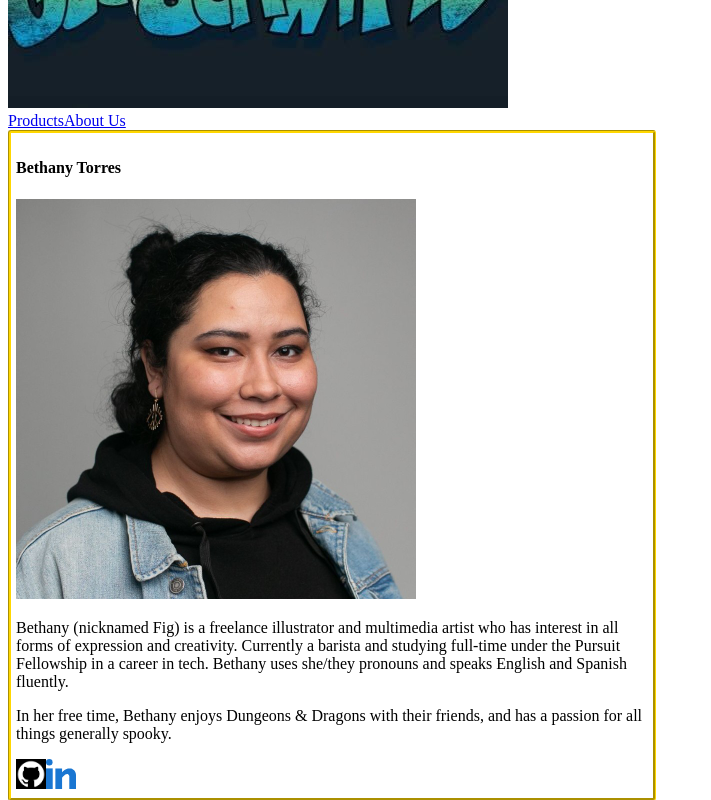
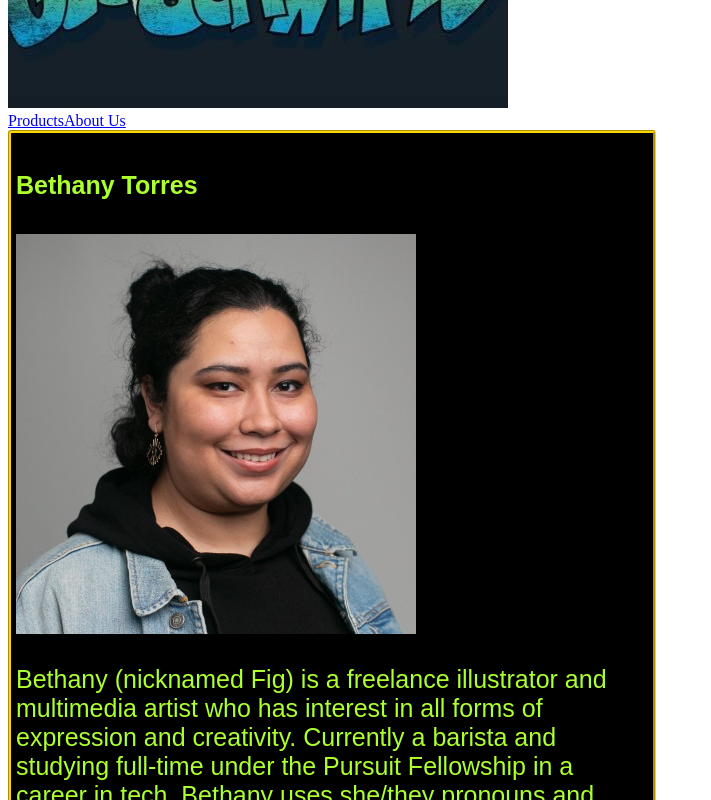
Before and after one commit to figgeryboo/10-1_ECommerce-Project, a React (Vite) app: page /about in a window 1280 px wide. Shown: the part 400-1200 px from the top of the page, without its empty margins (0-711 px from the left). Built offline with nearby package versions, Linux system fonts and the light colour scheme; no server answers.

Commit message:
Added some css to About Us

```diff
--- a/src/Components/AboutUs.css
+++ b/src/Components/AboutUs.css
@@ -5,6 +5,10 @@
     border-color: gold;
     padding: 5px;
     width: 50%;
+    font-family: fantasy;
+    color: greenyellow;
+    background-color: black;
+    font-size: 25px;
 
 
 }
--- a/src/Components/AboutUs.jsx
+++ b/src/Components/AboutUs.jsx
@@ -87,7 +87,7 @@ function AboutUs() {
             {member_bios.map((aboutMe, index) => (
 
                 <div className="profile-card" key={index}>
-                    <h4>{aboutMe.name}</h4>
+                    <h4> {aboutMe.name}</h4>
                     <img src={aboutMe.profile_photo} alt={`profile photo of ${aboutMe.name}`} width={400} height={400} />
                     <p>{aboutMe.bio}</p>
                     <p> {aboutMe.fun_fact} </p>
```
